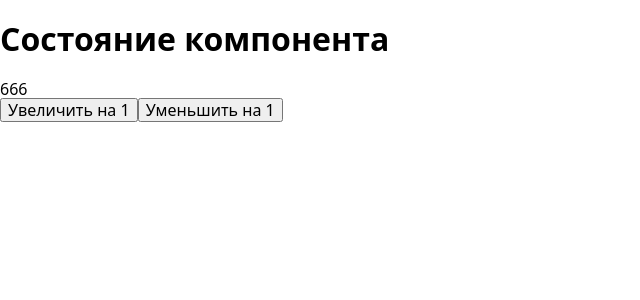
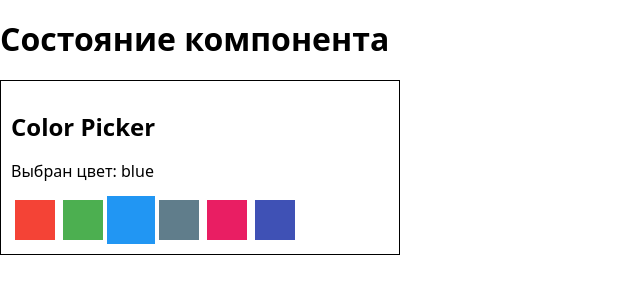
Before and after one commit to Viktor2020arey/react-homework-2, a React (Create React App) app: page / in a window 1280 px wide. Shown: the top 300 px of the page, without its empty margins (0-640 px from the left). Built offline with nearby package versions, Linux system fonts and the light colour scheme.

Commit message:
Последнее задание

```diff
--- a/src/App.js
+++ b/src/App.js
@@ -1,12 +1,24 @@
 import React from "react";
 // import React, { Component } from 'react';
-import Counter from "./components/Counter/Counter";
+// import Counter from "./components/Counter/Counter";
+// import Dropdown from "./components/Dropdown/Dropdown";
+import ColorPicker from "./components/ColorPicker";
+
+const colorPickerOptions = [
+  { label: "red", color: "#F44336" },
+  { label: "green", color: "#4CAF50" },
+  { label: "blue", color: "#2196F3" },
+  { label: "grey", color: "#607D8B" },
+  { label: "pink", color: "#E91E63" },
+  { label: "indigo", color: "#3F51B5" },
+];
 
 const App = () => (
   <>
     <h1>Состояние компонента</h1>
-
-    <Counter initialValue={666} />
+    <ColorPicker options={colorPickerOptions} />
+    {/* <Dropdown /> */}
+    {/* <Counter initialValue={0} /> */}
   </>
 );
 
--- /dev/null
+++ b/src/components/ColorPicker/ColorPicker.css
@@ -0,0 +1,24 @@
+.ColorPicker {
+  width: 400px;
+  padding: 10px;
+  border: 1px solid black;
+}
+
+.ColorPicker__title {
+  line-height: 1.3;
+}
+
+.ColorPicker__option {
+  display: inline-block;
+  width: 40px;
+  height: 40px;
+  margin: 4px;
+  border: none;
+  outline: none;
+  cursor: pointer;
+  transition: transform 250ms linear;
+}
+
+.ColorPicker__option--active {
+  transform: scale(1.2);
+}
--- /dev/null
+++ b/src/components/ColorPicker/ColorPicker.js
@@ -0,0 +1,45 @@
+import React, { Component } from "react";
+import "./ColorPicker.css";
+
+class ColorPicker extends Component {
+  state = {
+    activeOptionIdx: 2,
+  };
+
+  setActiveIdx = (index) => this.setState({ activeOptionIdx: index });
+
+  makeOptionClassName = (index) => {
+    const optionClasses = ["ColorPicker__option"];
+
+    if (index === this.state.activeOptionIdx) {
+      optionClasses.push("ColorPicker__option--active");
+    }
+
+    return optionClasses.join(" ");
+  };
+
+  render() {
+    const { activeOptionIdx } = this.state;
+    const { options } = this.props;
+    const { label } = options[activeOptionIdx];
+
+    return (
+      <div className="ColorPicker">
+        <h2 className="ColorPicker__title">Color Picker</h2>
+        <p>Выбран цвет: {label}</p>
+        <div>
+          {options.map(({ label, color }, index) => (
+            <button
+              key={label}
+              className={this.makeOptionClassName(index)}
+              style={{ backgroundColor: color }}
+              onClick={() => this.setActiveIdx(index)}
+            ></button>
+          ))}
+        </div>
+      </div>
+    );
+  }
+}
+
+export default ColorPicker;
--- /dev/null
+++ b/src/components/ColorPicker/index.js
@@ -0,0 +1 @@
+export { default } from "./ColorPicker";
--- /dev/null
+++ b/src/components/Counter/Controls.js
@@ -0,0 +1,14 @@
+import React from "react";
+
+const Controls = ({ onIncrement, onDecrement }) => (
+  <div className="Counter__controls">
+    <button type="button" onClick={onIncrement}>
+      Увеличить на 1
+    </button>
+    <button type="button" onClick={onDecrement}>
+      Уменьшить на 1
+    </button>
+  </div>
+);
+
+export default Controls;
--- a/src/components/Counter/Counter.css
+++ b/src/components/Counter/Counter.css
@@ -0,0 +1,33 @@
+.Counter {
+  width: 400px;
+  padding: 10px;
+  border: 1px solid black;
+  text-align: center;
+}
+
+.Counter__controls > button {
+  border: none;
+  padding: 10px 15px;
+  background-color: teal;
+  color: #fff;
+  font-weight: 500;
+  margin-left: 5px;
+  margin-right: 5px;
+  font-family: inherit;
+  cursor: pointer;
+  outline: none;
+  box-shadow: 1px 2px 2px 0 rgb(0 0 0 / 0.5);
+  transition: box-shadow 250ms linear;
+}
+
+.Counter__controls > button:active {
+  box-shadow: 2px 5px 2px 0 rgb(0 0 0 / 0.5);
+}
+
+.Counter__value {
+  margin-right: 15px;
+  margin-left: 15px;
+  font-size: 64px;
+  font-family: monospace;
+  text-align: center;
+}
--- a/src/components/Counter/Counter.js
+++ b/src/components/Counter/Counter.js
@@ -1,4 +1,5 @@
 import React from "react";
+import Controls from "./Controls";
 import "./Counter.css";
 
 class Counter extends React.Component {
@@ -22,14 +23,10 @@
       <div className="Counter">
         <span className="Counter__value">{this.state.value}</span>
 
-        <div className="Counter__controls">
-          <button type="button" onClick={this.handleIncrement}>
-            Увеличить на 1
-          </button>
-          <button type="button" onClick={this.handleDecrement}>
-            Уменьшить на 1
-          </button>
-        </div>
+        <Controls
+          onIncrement={this.handleIncrement}
+          onDecrement={this.handleDecrement}
+        />
       </div>
     );
   }
--- /dev/null
+++ b/src/components/Dropdown/Dropdown.css
@@ -0,0 +1,17 @@
+.Dropdown {
+  position: relative;
+  width: 400px;
+  padding: 20px;
+  border: 1px solid black;
+}
+
+.Dropdown__menu {
+  position: absolute;
+  top: 100%;
+  left: 0;
+  width: 100%;
+  padding: 20px;
+  text-align: center;
+  background-color: teal;
+  color: white;
+}
--- /dev/null
+++ b/src/components/Dropdown/Dropdown.js
@@ -0,0 +1,34 @@
+import React, { Component } from "react";
+import "./Dropdown.css";
+
+class Dropdown extends Component {
+  state = {
+    visible: false,
+  };
+
+  toggle = () => {
+    this.setState((prewState) => ({
+      visible: !prewState.visible,
+    }));
+  };
+
+  render() {
+    return (
+      <div className="Dropdown">
+        <button
+          type="button"
+          className="Dropdown__toggle"
+          onClick={this.toggle}
+        >
+          {this.state.visible ? "Скрыть" : "Показать"}
+        </button>
+
+        {this.state.visible && (
+          <div className="Dropdown__menu">Выпадающее меню</div>
+        )}
+      </div>
+    );
+  }
+}
+
+export default Dropdown;
```
